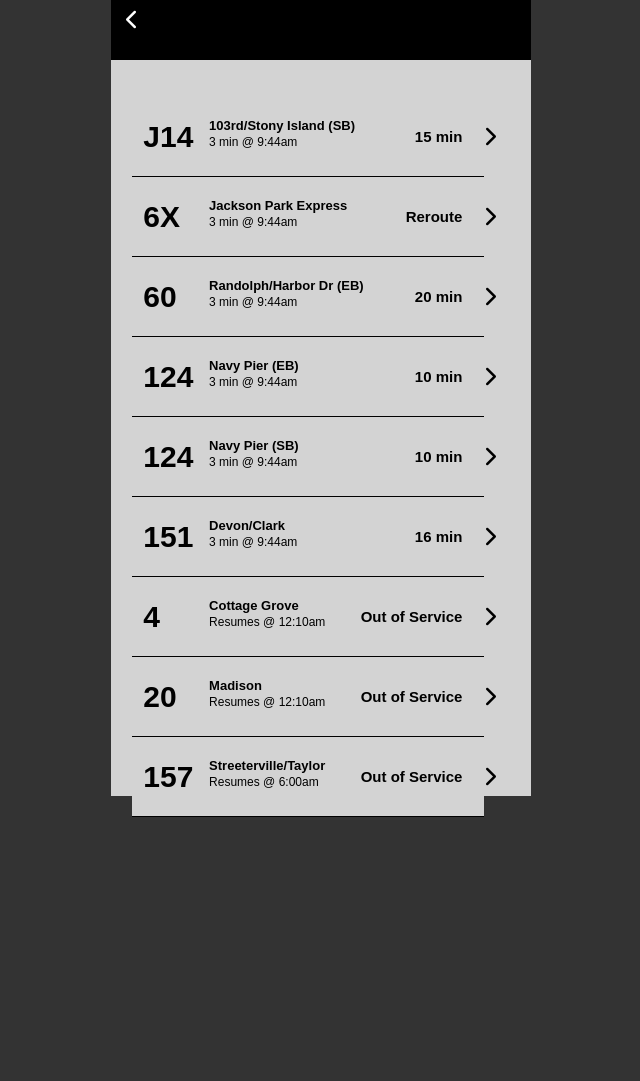
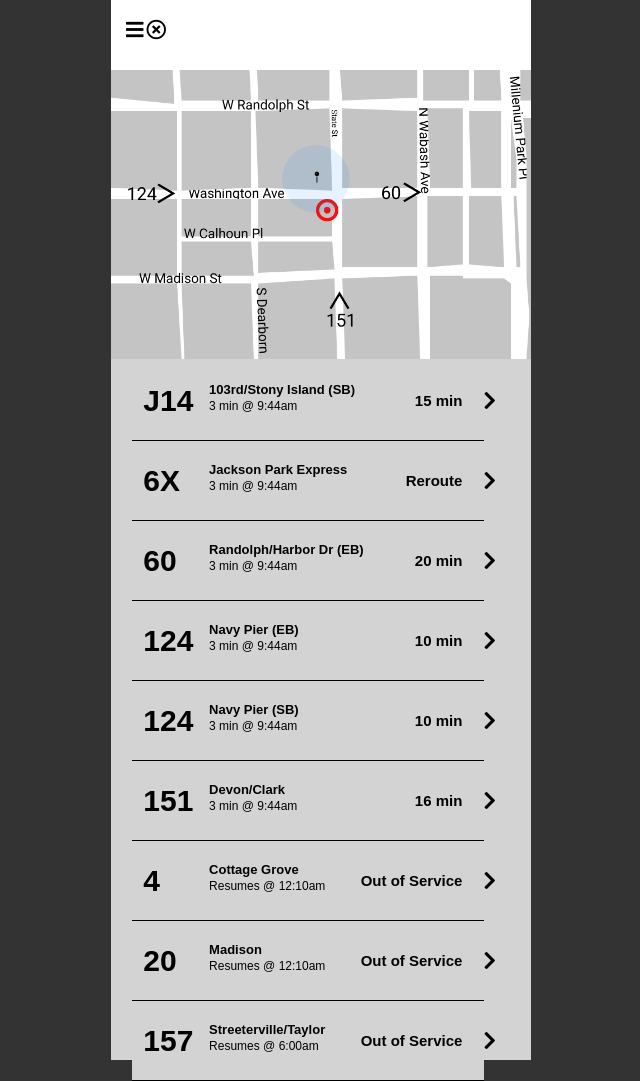
Before and after one commit to alinfield/busybus, a plain HTML site: page index.html in a window 1280 px wide. Shown: the whole page, without its empty margins (319-959 px from the left). Before the commit the page ends 817 px from the top, so only its background shows below. Drawn offline with Linux system fonts and the light colour scheme.

Commit message:
Commit updates

```diff
--- a/css/style.css
+++ b/css/style.css
@@ -17,19 +17,28 @@ body {
 
 nav {
   margin: 0 auto;
-  padding:10px 0px 30px 15px;
+  padding:20px 0px 30px 15px;
   position: fixed;
   width:420px;
-  background-color: black;
+  background-color: white;
 }
 
-.menu {
-  font-size: 3em;
-  color: black;
+.icon {
+  display: inline-block;
+
+}
+
+img {
+  display: inline-block;
+  padding-top: 30px;
+  margin: 0 auto;
+  position: fixed;
+  width: 420px;
+  background-color: white;
 }
 
 .route-list {
-  padding-top: 70px;
+  padding-top: 350px;
   font-family: arial;
   line-height: 1.25;
   width: 420px;
@@ -58,7 +67,6 @@ nav {
 }
 
 .bus-number {
-  position: absolute;
   display: inline-block;
   float: left;
   font-weight: 600;
@@ -76,7 +84,6 @@ nav {
 
 .arrow {
   display: inline-block;
-  position: relative;
   padding-top: 20px;
 }
 
--- a/index.html
+++ b/index.html
@@ -6,15 +6,19 @@
     <link rel="stylesheet" href="css/reset.css">
     <link rel="stylesheet" href="css/style.css">
     <script src="https://use.fontawesome.com/37471687aa.js"></script>
+    <link rel="stylesheet" href="https://use.fontawesome.com/releases/v5.7.1/css/all.css" integrity="sha384-fnmOCqbTlWIlj8LyTjo7mOUStjsKC4pOpQbqyi7RrhN7udi9RwhKkMHpvLbHG9Sr" crossorigin="anonymous">
   </head>
   <body>
     <section class="container">
+      <div class="map">
+        <img src="map.png"; alt="map";>
+      </div>
       <nav>
-        <div class="arrow-left">
-          <i class="fa fa-chevron-left fa-inverse fa-2x" aria-hidden="true"></i>
+        <div class=icon>
+        <i class="fas fa-bars fa-2x" aria-hidden="true"></i>
+        <i class="far fa-times-circle fa-2x" aria-hidden="true"></i>
         </div>
       </nav>
-      <img src="map.jpg" alt="map"> </img>
       <section class="route-list">
         <div class="line">
           <div class="content">
```
